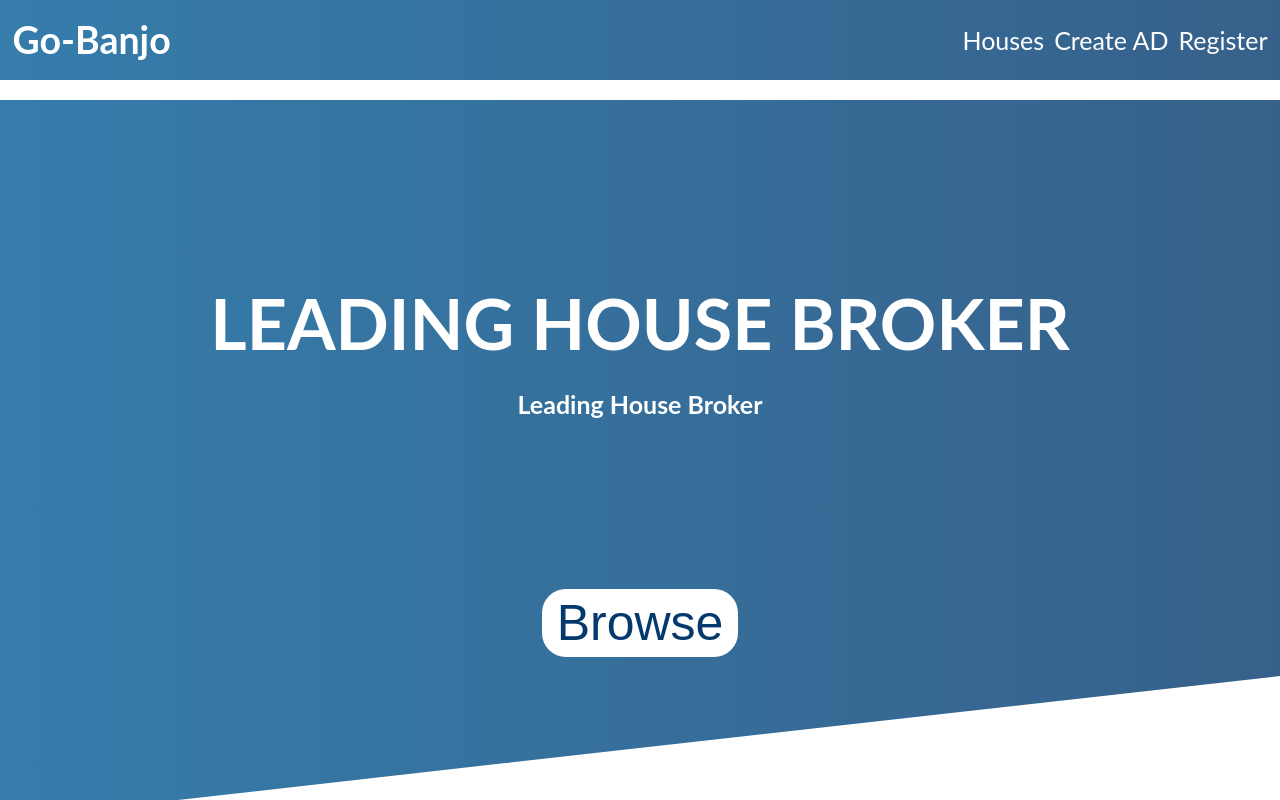
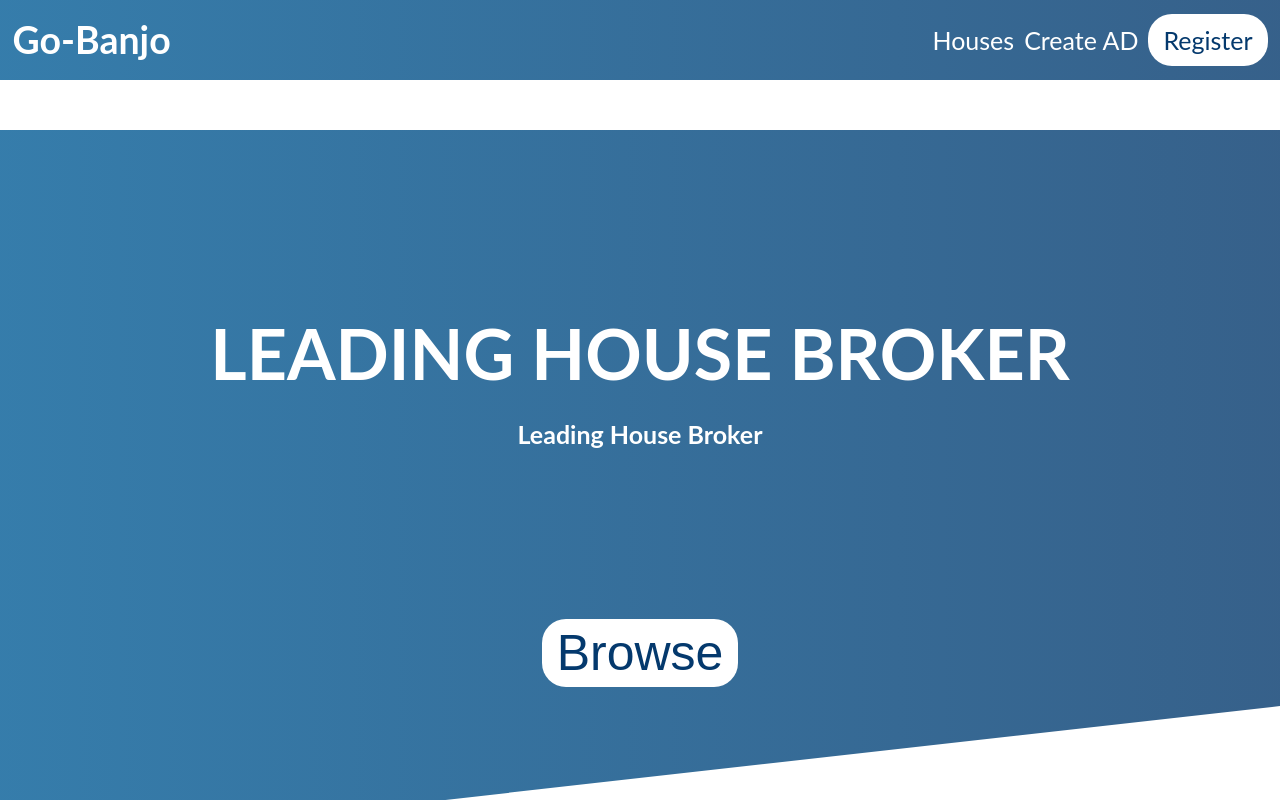
Before and after one commit to topcheto356/Go-Banjo, a React (Create React App) app in the folder client/go-banjo/: page / in a window 1280 px wide. Shown: the top 800 px of the page. Built offline with nearby package versions, Linux system fonts and the light colour scheme.

Commit message:
minor style changes

```diff
--- a/client/go-banjo/src/App.js
+++ b/client/go-banjo/src/App.js
@@ -10,7 +10,7 @@ function App() {
             <Router>
                 <Naviagtion></Naviagtion>
                 <Switch>
-                    <Header></Header>
+                    <Route exact path='/' component={Header} />
                 </Switch>
                 <Footer></Footer>
             </Router>
--- a/client/go-banjo/src/components/Header/Header.js
+++ b/client/go-banjo/src/components/Header/Header.js
@@ -8,7 +8,7 @@ const Header = () => {
                 <h2 className='header__secondary'>Leading House Broker</h2>
             </div>
             <div className='header__button-wrapper'>
-                <button className='login-btn'>Browse</button>
+                <button className='btn-white'>Browse</button>
             </div>
         </header>
     );
--- a/client/go-banjo/src/sass/App.scss
+++ b/client/go-banjo/src/sass/App.scss
@@ -10,3 +10,5 @@
 @import './components/Naviagtion.scss';
 @import './components/Header.scss';
 @import './components/Footer.scss';
+
+@import './layout/Buttons.scss';
--- a/client/go-banjo/src/sass/components/Header.scss
+++ b/client/go-banjo/src/sass/components/Header.scss
@@ -6,7 +6,7 @@
         rgba($color-primary-light, 0.8),
         rgba($color-primary, 0.8)
     );
-    margin-top: 10rem;
+    margin-top: 5rem;
     clip-path: polygon(0 0, 100% 0, 100% 80%, 0 100%);
     position: relative;
     font-size: 5rem;
--- a/client/go-banjo/src/style.css
+++ b/client/go-banjo/src/style.css
@@ -211,9 +211,6 @@ body {
 }
 
 .nav {
-  position: fixed;
-  top: 0;
-  left: 0;
   width: 100%;
   height: 8rem;
   z-index: 100000;
@@ -243,30 +240,11 @@ body {
   transition: all 300ms ease-in-out;
 }
 
-.login-btn {
-  background-color: #fff;
-  color: #04396d;
-  font-size: inherit;
-  padding: 0.5rem 1.5rem;
-  border-radius: 24px;
-  transition: all 300ms ease-in-out;
-  cursor: pointer;
-  border: none;
-}
-.login-btn:hover {
-  transform: translateY(-0.2rem);
-  box-shadow: 0.4rem 0.7rem 0 0 rgba(0, 0, 0, 0.4);
-}
-.login-btn:active {
-  transform: translateY(0);
-  box-shadow: 0.4rem 0.4rem 0 0 black;
-}
-
 .header {
   width: 100%;
   height: 90vh;
   background-image: linear-gradient(to right, rgba(3, 92, 150, 0.8), rgba(4, 57, 109, 0.8));
-  margin-top: 10rem;
+  margin-top: 5rem;
   clip-path: polygon(0 0, 100% 0, 100% 80%, 0 100%);
   position: relative;
   font-size: 5rem;
@@ -332,4 +310,23 @@ body {
   overflow: visible;
 }
 
+.btn-white {
+  background-color: #fff;
+  color: #04396d;
+  font-size: inherit;
+  padding: 0.5rem 1.5rem;
+  border-radius: 24px;
+  transition: all 300ms ease-in-out;
+  cursor: pointer;
+  border: none;
+}
+.btn-white:hover {
+  transform: translateY(-0.2rem);
+  box-shadow: 0.4rem 0.7rem 0 0 rgba(0, 0, 0, 0.4);
+}
+.btn-white:active {
+  transform: translateY(0);
+  box-shadow: 0.4rem 0.4rem 0 0 black;
+}
+
 /*# sourceMappingURL=style.css.map */
```
Also changed, not shown: 1 other file (tests, documents, lock files or other folders).
